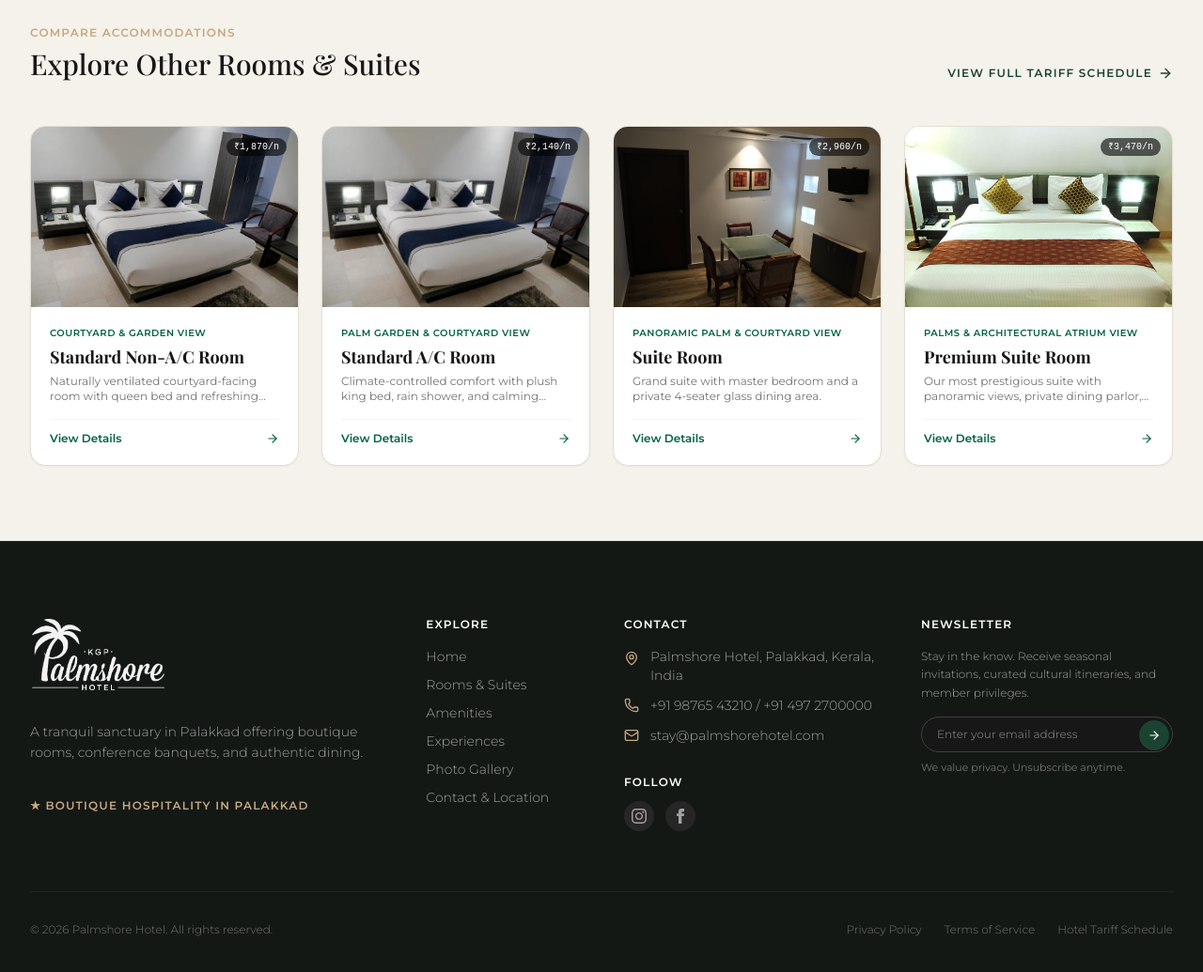
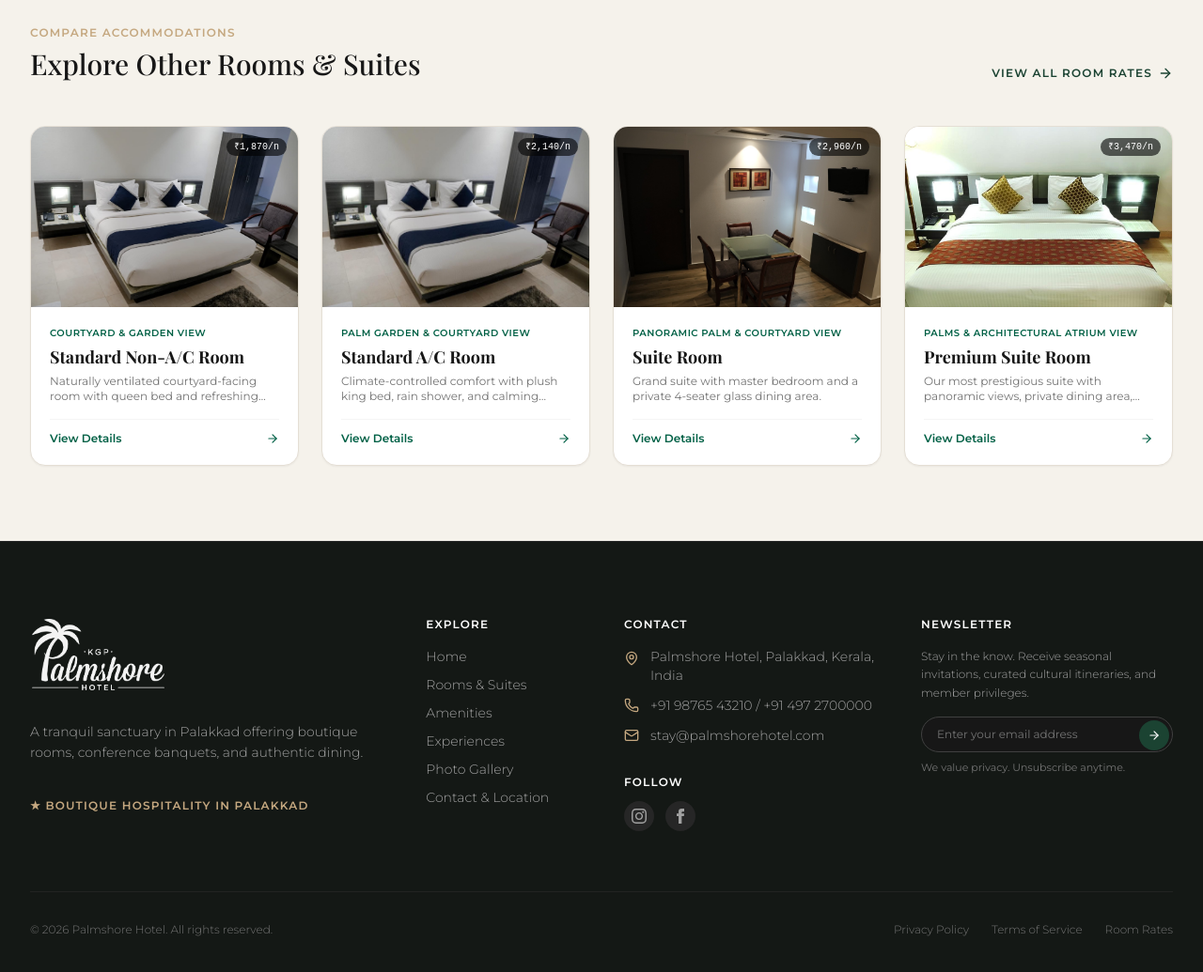
Before and after one commit to Abhiramkris/palmbeachhotel, a Next.js app: page /rooms/executive-room in a window 1280 px wide. Shown: the part 2368-3403 px from the top of the page at 94% size. Built offline with nearby package versions, Linux system fonts and the light colour scheme.

Commit message:
Replace tariffs with rates and normalise vocabulary for Kerala/Indian hotel standards

```diff
--- a/src/app/page.tsx
+++ b/src/app/page.tsx
@@ -129,7 +129,7 @@ export default function Home() {
                 </h1>
 
                 <p className="text-base sm:text-xl text-neutral-100 font-medium leading-relaxed max-w-xl drop-shadow-md">
-                  Tranquil resort in Palakkad with verified tariffs and heartfelt Kerala hospitality.
+                  Tranquil hotel in Palakkad with direct room rates and heartfelt Kerala hospitality.
                 </p>
 
                 {/* CTAs */}
@@ -196,7 +196,7 @@ export default function Home() {
               </div>
 
               <div className="text-right shrink-0 bg-white p-3.5 rounded-2xl border border-[#E7E2DA] shadow-xs">
-                <span className="text-xs font-mono text-neutral-500 block font-semibold">Official Tariff Schedule</span>
+                <span className="text-xs font-mono text-neutral-500 block font-semibold">Official Room Rates</span>
                 <span className="text-xs text-[#1B4332] font-bold">Extra Person: ₹400 · Tax Applicable</span>
               </div>
             </div>
--- a/src/components/amenities/AmenitiesIntro.tsx
+++ b/src/components/amenities/AmenitiesIntro.tsx
@@ -45,7 +45,7 @@ const EXPERIENCES: ExperienceItem[] = [
     description:
       "Crisp linens, silent climate control, and orthopedic beds designed for deep, restorative sleep.",
     image: HOTEL_ASSETS.rooms.deluxeBed,
-    badge: "Tariffs from ₹1,870",
+    badge: "Rates from ₹1,870",
     perk: "Orthopedic Sleep Comfort",
     icon: Bed,
   },
@@ -65,7 +65,7 @@ const EXPERIENCES: ExperienceItem[] = [
     tabTitle: "24/7 Care",
     headline: "Round-the-Clock Front Desk",
     description:
-      "Zero hidden fees, transparent desk tariffs, and heartfelt personal assistance whenever needed.",
+      "Zero hidden fees, transparent desk rates, and heartfelt personal assistance whenever needed.",
     image: HOTEL_ASSETS.interior.lobbyLounge,
     badge: "Direct Desk Rates",
     perk: "Attentive Personal Care",
--- a/src/components/layout/Footer.tsx
+++ b/src/components/layout/Footer.tsx
@@ -138,7 +138,7 @@ export default function Footer() {
             {subscribed ? (
               <div className="p-3 bg-emerald-950/60 border border-emerald-800/60 rounded-xl text-emerald-200 text-xs flex items-center gap-2">
                 <Check className="w-4 h-4 text-emerald-400 shrink-0" />
-                <span>Thank you. You are now subscribed to Palmshore dispatches.</span>
+                <span>Thank you. You are now subscribed to Palmshore updates.</span>
               </div>
             ) : (
               <form onSubmit={handleSubscribe} className="space-y-2">
@@ -175,8 +175,8 @@ export default function Footer() {
             <a href="#" className="hover:text-neutral-300 transition">
               Terms of Service
             </a>
-            <a href="#" className="hover:text-neutral-300 transition">
-              Hotel Tariff Schedule
+            <a href="#rooms" className="hover:text-neutral-300 transition">
+              Room Rates
             </a>
           </div>
         </div>
--- a/src/components/rooms/RoomCard.tsx
+++ b/src/components/rooms/RoomCard.tsx
@@ -84,11 +84,11 @@ export default function RoomCard({ room }: RoomCardProps) {
           </div>
         </div>
 
-        {/* Card Footer: Tariff & Action CTA */}
+        {/* Card Footer: Rates & Action CTA */}
         <div className="pt-5 mt-4 border-t border-neutral-150 flex items-center justify-between">
           <div>
             <span className="text-[10px] uppercase tracking-wider text-neutral-500 font-bold block">
-              Official Tariff
+              Room Rate
             </span>
             <div className="flex items-baseline gap-1">
               <span className="text-2xl font-black font-editorial tracking-tight text-[#1B4332]">
--- a/src/components/rooms/RoomDetailView.tsx
+++ b/src/components/rooms/RoomDetailView.tsx
@@ -111,7 +111,7 @@ export default function RoomDetailView({ room }: RoomDetailViewProps) {
                 </p>
               </div>
 
-              {/* Tariff Card */}
+              {/* Rate Card */}
               <div className="bg-white/10 backdrop-blur-md border border-white/20 rounded-2xl p-4 sm:p-5 flex items-center justify-between lg:flex-col lg:items-start gap-4">
                 <div>
                   <span className="text-[11px] uppercase tracking-wider text-neutral-300 block">
@@ -248,7 +248,7 @@ export default function RoomDetailView({ room }: RoomDetailViewProps) {
                 <div className="sticky top-28 bg-white p-6 sm:p-8 rounded-3xl border border-[#E5DFD5] shadow-xl space-y-6">
                   <div className="border-b border-neutral-100 pb-4">
                     <span className="text-xs uppercase tracking-widest text-[#C5A880] font-semibold">
-                      Tariff Summary
+                      Rate Summary
                     </span>
                     <div className="flex items-baseline gap-2 mt-1">
                       <span className="text-3xl font-bold font-mono text-[#1B4332]">
@@ -318,7 +318,7 @@ export default function RoomDetailView({ room }: RoomDetailViewProps) {
                 href="/#rooms"
                 className="text-xs uppercase tracking-widest font-semibold text-[#1B4332] hover:text-emerald-700 flex items-center gap-1.5"
               >
-                <span>View Full Tariff Schedule</span>
+                <span>View All Room Rates</span>
                 <ArrowRight className="w-4 h-4" />
               </Link>
             </div>
@@ -368,7 +368,7 @@ export default function RoomDetailView({ room }: RoomDetailViewProps) {
       {/* Floating Mobile Bottom Booking Bar */}
       <div className="lg:hidden fixed bottom-0 left-0 right-0 z-40 bg-white/95 backdrop-blur-md border-t border-neutral-200 p-4 flex items-center justify-between shadow-2xl">
         <div>
-          <span className="text-[10px] text-neutral-500 uppercase tracking-wider block">Tariff</span>
+          <span className="text-[10px] text-neutral-500 uppercase tracking-wider block">Room Rate</span>
           <span className="text-xl font-bold font-mono text-[#1B4332]">
             ₹{room.rate.toLocaleString("en-IN")}
           </span>
--- a/src/components/ui/FAQAccordion.tsx
+++ b/src/components/ui/FAQAccordion.tsx
@@ -22,7 +22,7 @@ export default function FAQAccordion() {
             Frequently Asked Questions
           </h2>
           <p className="text-sm text-neutral-700 font-medium max-w-lg mx-auto">
-            Everything you need to know about your arrival, dining, room tariffs, and hospitality services.
+            Everything you need to know about your arrival, dining, room rates, and hospitality services.
           </p>
         </div>
 
--- a/src/data/faq.ts
+++ b/src/data/faq.ts
@@ -13,7 +13,7 @@ export const FAQ_ITEMS: FAQItem[] = [
   },
   {
     id: "faq-breakfast",
-    question: "Is breakfast included in my room tariff?",
+    question: "Is breakfast included in my room rate?",
     answer:
       "Complimentary breakfast is included with all Suite bookings. Available à la carte or buffet for all other rooms.",
   },
--- a/src/data/rooms.ts
+++ b/src/data/rooms.ts
@@ -231,7 +231,7 @@ export const HOTEL_ROOMS: RoomType[] = [
     shortDescription:
       "Grand suite with master bedroom and a private 4-seater glass dining area.",
     fullDescription:
-      "The Suite Room is our signature haven for discerning couples and families. Featuring a distinct architectural division between sleeping and dining quarters, it showcases a designer square glass dining table with four upholstered hardwood chairs, bespoke mood cove lighting, multiple entertainment screens, and expansive windows welcoming morning sun.",
+      "The Suite Room is our signature haven for discerning couples and families. Featuring a distinct architectural division between sleeping and dining quarters, it showcases a designer square glass dining table with four upholstered hardwood chairs, warm ambient cove lighting, multiple entertainment screens, and expansive windows welcoming morning sun.",
     highlights: [
       "In-suite private glass dining table for 4 guests",
       "Spacious separated layout for relaxation and dining",
@@ -260,7 +260,7 @@ export const HOTEL_ROOMS: RoomType[] = [
       },
       {
         src: "/assets/rooms/deluxe-room-seating-area.jpeg",
-        caption: "Adjacent parlor sitting area for evening tea",
+        caption: "Adjacent sitting area for evening tea",
       },
       {
         src: "/assets/rooms/deluxe-room-work-desk.jpeg",
@@ -282,30 +282,30 @@ export const HOTEL_ROOMS: RoomType[] = [
       baseGuests: 2,
       maxGuests: 4,
     },
-    bedType: "Grand California King Bed",
+    bedType: "Grand King Bed",
     size: "520 sq.ft (48 m²)",
     view: "Palms & Architectural Atrium View",
     bathroom: "Luxury Spa Rain Shower, Hair Dryer & Deluxe Toiletries",
     airConditioned: true,
     shortDescription:
-      "Our most prestigious suite with panoramic views, private dining parlor, and VIP care.",
+      "Our most prestigious suite with panoramic views, private dining area, and VIP care.",
     fullDescription:
-      "The Premium Suite Room represents the absolute zenith of luxury at Palmshore Hotel. Expansive square footage accommodates an opulent bedroom with gold-embroidered textiles, a full dining salon for hosting intimate dinners, ergonomic executive work center, and bespoke bath amenities. Perfect for honeymooners, wedding parties, or travelers desiring premier comfort.",
+      "The Premium Suite Room is our most spacious and luxurious accommodation at Palmshore Hotel. Designed for comfort, it features an expansive master bedroom with fine Kerala craftsmanship, a dedicated glass dining table for in-room family meals, executive work desk, and deluxe bath amenities. Perfect for families, wedding guests, or travelers seeking premier comfort.",
     highlights: [
-      "Largest floor plan on property with dedicated salon & bedroom",
+      "Largest floor plan on property with dedicated dining area & master bedroom",
       "Complimentary chef-curated gourmet breakfast delivered to suite",
-      "Private dining salon with glass table and high-definition smart TV",
+      "Private glass dining area with high-definition smart TV",
       "Priority check-in, late check-out upon request, and VIP turn-down service",
     ],
     amenities: [
-      { name: "Full Dining Salon", icon: "utensils" },
+      { name: "Private Dining Area", icon: "utensils" },
       { name: "Grand King Bed", icon: "bed" },
       { name: "Multi-Zone Climate Control", icon: "snowflake" },
       { name: "Complimentary Gourmet Breakfast", icon: "croissant" },
       { name: "Stocked Mini Bar", icon: "wine" },
       { name: "High-Speed Fiber Wi-Fi", icon: "wifi" },
       { name: "Luxury Bathrobes & Slippers", icon: "sparkles" },
-      { name: "Dedicated 24/7 Butler Support", icon: "bell-ring" },
+      { name: "24/7 Room Service & Care", icon: "bell-ring" },
     ],
     primaryImage: "/assets/rooms/executive-room-bed-front.jpeg",
     gallery: [
@@ -315,7 +315,7 @@ export const HOTEL_ROOMS: RoomType[] = [
       },
       {
         src: "/assets/rooms/suite-room-dining-area.jpeg",
-        caption: "Exclusive suite dining salon with warm recessed accent niches",
+        caption: "Exclusive suite dining area with warm recessed accent niches",
       },
       {
         src: "/assets/rooms/executive-room-bed-side.jpeg",
--- a/src/lib/assets.ts
+++ b/src/lib/assets.ts
@@ -91,7 +91,7 @@ export const HOTEL_GALLERY_ITEMS: HotelAssetItem[] = [
   {
     id: "deluxe-room-bed",
     title: "Deluxe King Room",
-    description: "Plush king-size bed with crisp linens, modern headboard lighting, and bespoke furnishings.",
+    description: "Plush king-size bed with crisp linens, modern headboard lighting, and comfortable furnishings.",
     category: "rooms",
     src: HOTEL_ASSETS.rooms.deluxeBed,
     featured: true,
```
